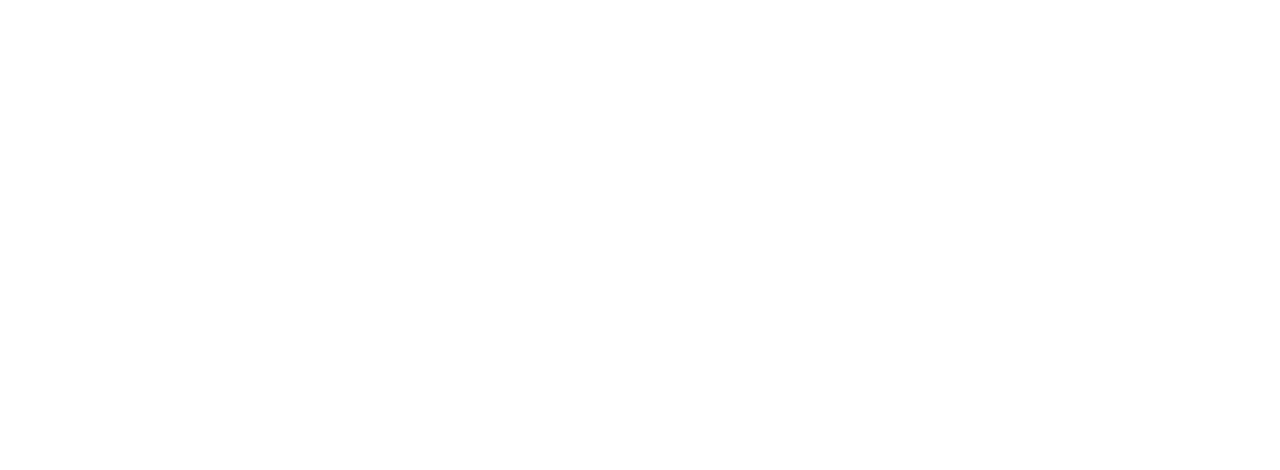
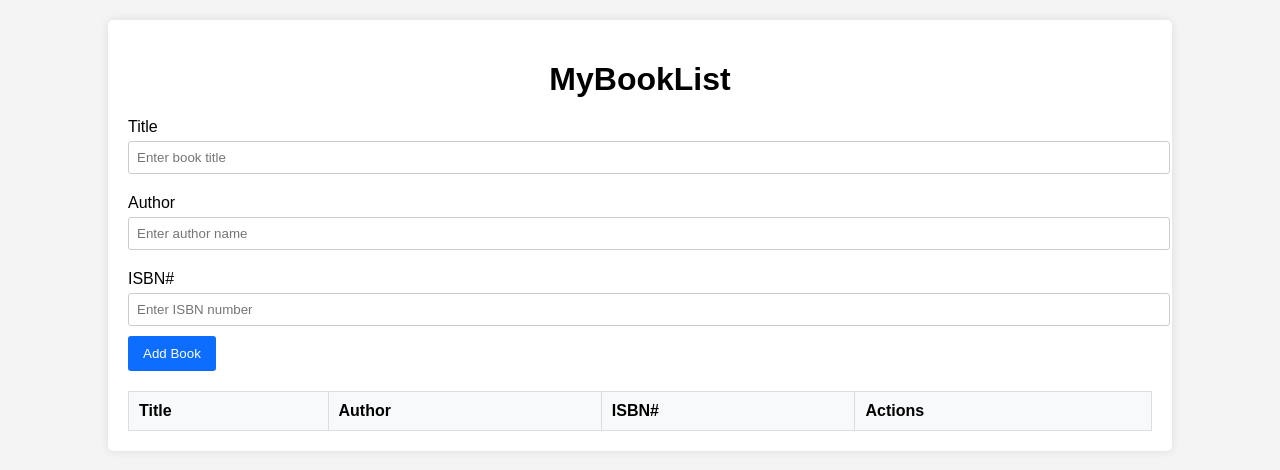
Before and after one commit to acciojob/book-list-mineshgaikar50, a website: page main.html in a window 1280 px wide. Drawn offline with Linux system fonts and the light colour scheme.

Commit message:
created a submission

```diff
--- a/main.html
+++ b/main.html
@@ -7,6 +7,35 @@
 </head>
 
 <body>
+	<div class="container">
+    <h1>MyBookList</h1>
+    <div class="form-group">
+      <form id="book-form">
+        <label for="title">Title</label>
+        <input type="text" id="title" placeholder="Enter book title" required>
+
+        <label for="author">Author</label>
+        <input type="text" id="author" placeholder="Enter author name" required>
+
+        <label for="isbn">ISBN#</label>
+        <input type="text" id="isbn" placeholder="Enter ISBN number" required>
+
+        <button type="submit" id="submit">Add Book</button>
+      </form>
+    </div>
+    <table class="table table-striped">
+      <thead>
+        <tr>
+          <th>Title</th>
+          <th>Author</th>
+          <th>ISBN#</th>
+          <th>Actions</th>
+        </tr>
+      </thead>
+      <tbody id="book-list">
+      </tbody>
+    </table>
+  </div>
 	<!-- the entire body must be written by student -->
     <script type="text/javascript" src="./script.js">
 </script>
--- a/script.js
+++ b/script.js
@@ -1 +1,44 @@
-//your JS code here. If required.
+const bookForm = document.getElementById('book-form');
+const bookList = document.getElementById('book-list');
+
+// Event Listener for Form Submission
+bookForm.addEventListener('submit', (e) => {
+  e.preventDefault();
+
+  // Get input values
+  const title = document.getElementById('title').value.trim();
+  const author = document.getElementById('author').value.trim();
+  const isbn = document.getElementById('isbn').value.trim();
+
+  // Validate input fields
+  if (title === '' || author === '' || isbn === '') {
+    alert('Please fill in all fields');
+    return;
+  }
+
+  // Create a new row in the table
+  const row = document.createElement('tr');
+
+  row.innerHTML = `
+    <td>${title}</td>
+    <td>${author}</td>
+    <td>${isbn}</td>
+    <td><button class="delete">Clear</button></td>
+  `;
+
+  // Append the row to the book list
+  bookList.appendChild(row);
+
+  // Clear input fields
+  bookForm.reset();
+});
+
+// Event Listener for Deleting a Book Row
+bookList.addEventListener('click', (e) => {
+  if (e.target.classList.contains('delete')) {
+    if (confirm('Are you sure you want to delete this book?')) {
+      const row = e.target.parentElement.parentElement;
+      bookList.removeChild(row);
+    }
+  }
+});
--- a/styles.css
+++ b/styles.css
@@ -1 +1,84 @@
-/*  your css code here. If applicable */
+body {
+  font-family: Arial, sans-serif;
+  margin: 0;
+  padding: 0;
+  box-sizing: border-box;
+  background-color: #f4f4f4;
+}
+
+.container {
+  width: 80%;
+  margin: 20px auto;
+  background: #fff;
+  padding: 20px;
+  border-radius: 5px;
+  box-shadow: 0 0 10px rgba(0, 0, 0, 0.1);
+}
+
+h1 {
+  text-align: center;
+  margin-bottom: 20px;
+}
+
+.form-group {
+  margin-bottom: 20px;
+}
+
+label {
+  display: block;
+  margin: 10px 0 5px;
+}
+
+input[type="text"] {
+  width: 100%;
+  padding: 8px;
+  margin-bottom: 10px;
+  border: 1px solid #ccc;
+  border-radius: 3px;
+}
+
+button {
+  display: inline-block;
+  padding: 10px 15px;
+  background-color: #0c6dff;
+  color: #fff;
+  border: none;
+  border-radius: 3px;
+  cursor: pointer;
+}
+
+button:hover {
+  background: #218838;
+}
+
+table {
+  width: 100%;
+  border-collapse: collapse;
+}
+
+table th, table td {
+  padding: 10px;
+  border: 1px solid #ddd;
+  text-align: left;
+}
+
+table th {
+  background: #f8f9fa;
+}
+
+.table-striped tbody tr:nth-child(odd) {
+  background-color: #f9f9f9;
+}
+
+.delete {
+  background: #dc3545;
+  color: white;
+  border: none;
+  border-radius: 3px;
+  cursor: pointer;
+  padding: 5px 10px;
+}
+
+.delete:hover {
+  background: #c82333;
+}
```
